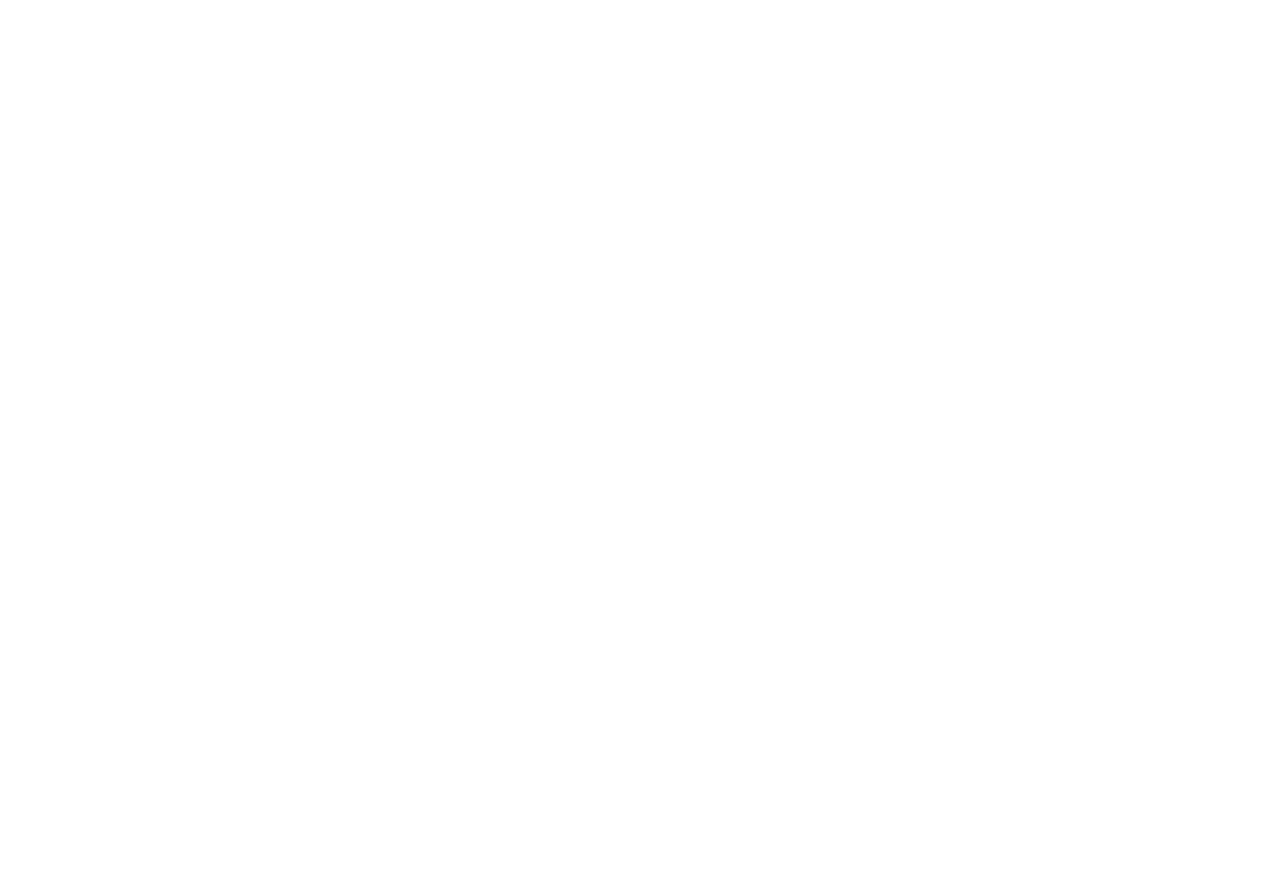
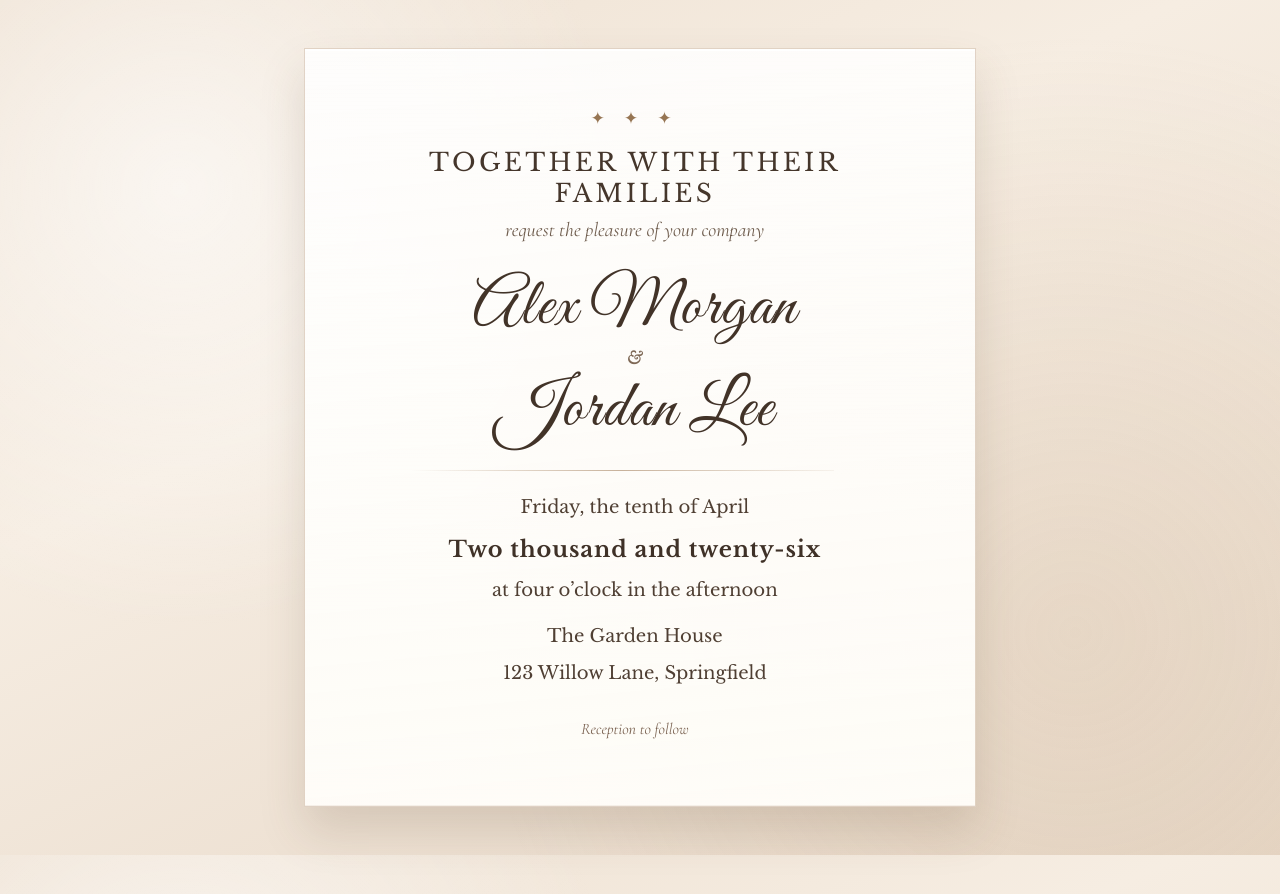
Before and after one commit to amanjabera-dev/hello-world, a plain HTML site: page index.html in a window 1280 px wide. Before the commit the page ends 800 px from the top, so only its background shows below. Drawn offline with nearby package versions, Linux system fonts and the light colour scheme.

Commit message:
first msg

```diff
--- a/index.html
+++ b/index.html
@@ -1,11 +1,29 @@
 <!DOCTYPE html>
-<html>
+<html lang="en">
 <head>
 	<meta charset="utf-8">
 	<meta name="viewport" content="width=device-width, initial-scale=1">
-	<title></title>
+	<title>Wedding Invitation</title>
+	<link rel="preconnect" href="https://fonts.googleapis.com">
+	<link rel="preconnect" href="https://fonts.gstatic.com" crossorigin>
+	<link href="https://fonts.googleapis.com/css2?family=Great+Vibes&family=Libre+Baskerville:ital,wght@0,400;0,700;1,400&family=Cormorant+Garamond:ital,wght@0,400;0,500;1,400&display=swap" rel="stylesheet">
+	<link rel="stylesheet" href="./style.css">
 </head>
 <body>
-
+	<article class="card" aria-label="Wedding invitation">
+		<p class="ornament" aria-hidden="true">✦ ✦ ✦</p>
+		<h1>Together with their families</h1>
+		<p class="subtitle">request the pleasure of your company</p>
+		<p class="names">Alex Morgan</p>
+		<span class="and">&amp;</span>
+		<p class="names">Jordan Lee</p>
+		<hr>
+		<p class="detail">Friday, the tenth of April</p>
+		<p class="detail date">Two thousand and twenty-six</p>
+		<p class="detail">at four o’clock in the afternoon</p>
+		<p class="detail" style="margin-top: 1rem;">The Garden House</p>
+		<p class="detail">123 Willow Lane, Springfield</p>
+		<p class="footer">Reception to follow</p>
+	</article>
 </body>
 </html>
--- /dev/null
+++ b/style.css
@@ -0,0 +1,169 @@
+* {
+	box-sizing: border-box;
+}
+
+body {
+	margin: 0;
+	min-height: 100vh;
+	display: flex;
+	align-items: center;
+	justify-content: center;
+	padding: 3rem 1.25rem;
+	background:
+		radial-gradient(circle at 14% 22%, rgba(255, 255, 255, 0.62) 0, rgba(255, 255, 255, 0) 34%),
+		radial-gradient(circle at 84% 74%, rgba(211, 188, 161, 0.21) 0, rgba(211, 188, 161, 0) 48%),
+		linear-gradient(155deg, #eee1d2 0%, #f6ede2 38%, #e6d6c5 100%);
+	color: #3f362f;
+	font-family: "Cormorant Garamond", Georgia, serif;
+}
+
+.card {
+	position: relative;
+	isolation: isolate;
+	overflow: visible;
+	max-width: 42rem;
+	width: min(100%, 42rem);
+	padding: 3.7rem 4rem 3.15rem 3.35rem;
+	background:
+		linear-gradient(175deg, rgba(255, 255, 255, 0.86), rgba(255, 253, 248, 0.98)),
+		repeating-linear-gradient(0deg, rgba(150, 117, 89, 0.03) 0, rgba(150, 117, 89, 0.03) 1px, rgba(255, 255, 255, 0.03) 1px, rgba(255, 255, 255, 0.03) 4px);
+	border: 1px solid rgba(166, 130, 95, 0.34);
+	box-shadow:
+		0 24px 42px rgba(92, 69, 45, 0.17),
+		0 2px 0 rgba(255, 255, 255, 0.92) inset,
+		0 -1px 0 rgba(170, 137, 103, 0.11) inset;
+	text-align: center;
+}
+
+.card::before,
+.card::after {
+	content: "";
+	position: absolute;
+	z-index: 1;
+	pointer-events: none;
+	background-image: url("./assets/floral-stem.webm");
+	background-repeat: no-repeat;
+	background-size: contain;
+	filter: saturate(0.75) sepia(0.2);
+}
+
+.card::before {
+	width: clamp(16rem, 36vw, 25rem);
+	height: clamp(21rem, 52vw, 33rem);
+	top: -2.8rem;
+	left: -8.2rem;
+	opacity: 0.17;
+	transform: rotate(-18deg);
+	background-position: left top;
+}
+
+.card::after {
+	width: clamp(12rem, 27vw, 19rem);
+	height: clamp(16rem, 37vw, 25rem);
+	right: -5.7rem;
+	bottom: -4.7rem;
+	opacity: 0.1;
+	transform: rotate(20deg);
+	background-position: right bottom;
+}
+
+.card > * {
+	position: relative;
+	z-index: 2;
+}
+
+.ornament {
+	margin: 0 0 1.1rem;
+	font-size: 1.08rem;
+	letter-spacing: 0.43em;
+	color: #967553;
+}
+
+h1 {
+	margin: 0 0 0.55rem;
+	font-family: "Libre Baskerville", Georgia, serif;
+	font-size: clamp(1.25rem, 2.9vw, 1.56rem);
+	font-weight: 400;
+	letter-spacing: 0.13em;
+	text-transform: uppercase;
+	color: #45362b;
+}
+
+.subtitle {
+	margin: 0 0 1.95rem;
+	font-size: clamp(1.08rem, 2.55vw, 1.24rem);
+	font-style: italic;
+	color: #6f5d4e;
+}
+
+.names {
+	margin: 0;
+	font-family: "Great Vibes", "Times New Roman", cursive;
+	font-size: clamp(2.75rem, 8.4vw, 4.15rem);
+	font-weight: 400;
+	line-height: 1.06;
+	letter-spacing: 0.015em;
+	color: #423328;
+	text-shadow: 0 1px 0 rgba(255, 255, 255, 0.68);
+}
+
+.and {
+	display: block;
+	margin: 0.25rem 0 0.38rem;
+	font-family: "Libre Baskerville", Georgia, serif;
+	font-size: 1.1rem;
+	font-style: italic;
+	color: #7e6855;
+}
+
+hr {
+	border: none;
+	height: 1px;
+	margin: 1.5rem 4.8rem 1.35rem 3.2rem;
+	background: linear-gradient(90deg, rgba(173, 141, 109, 0), rgba(173, 141, 109, 0.67), rgba(173, 141, 109, 0.09));
+}
+
+.detail {
+	margin: 0.4rem 0;
+	font-family: "Libre Baskerville", Georgia, serif;
+	font-size: clamp(1rem, 2.2vw, 1.13rem);
+	line-height: 1.67;
+	color: #4f3f33;
+}
+
+.date {
+	margin-top: 0.55rem;
+	font-size: clamp(1.2rem, 2.7vw, 1.4rem);
+	font-weight: 700;
+	letter-spacing: 0.04em;
+	color: #3f3127;
+}
+
+.footer {
+	margin-top: 1.95rem;
+	font-size: 1rem;
+	font-style: italic;
+	color: #7a6251;
+}
+
+@media (max-width: 760px) {
+	.card {
+		padding: 3rem 2rem 2.5rem 1.7rem;
+	}
+
+	.card::before {
+		left: -7.2rem;
+		top: -2.1rem;
+		opacity: 0.14;
+	}
+
+	.card::after {
+		right: -4.6rem;
+		bottom: -3.8rem;
+		opacity: 0.08;
+	}
+
+	hr {
+		margin: 1.35rem 1.9rem 1.3rem 1.05rem;
+	}
+}
```
